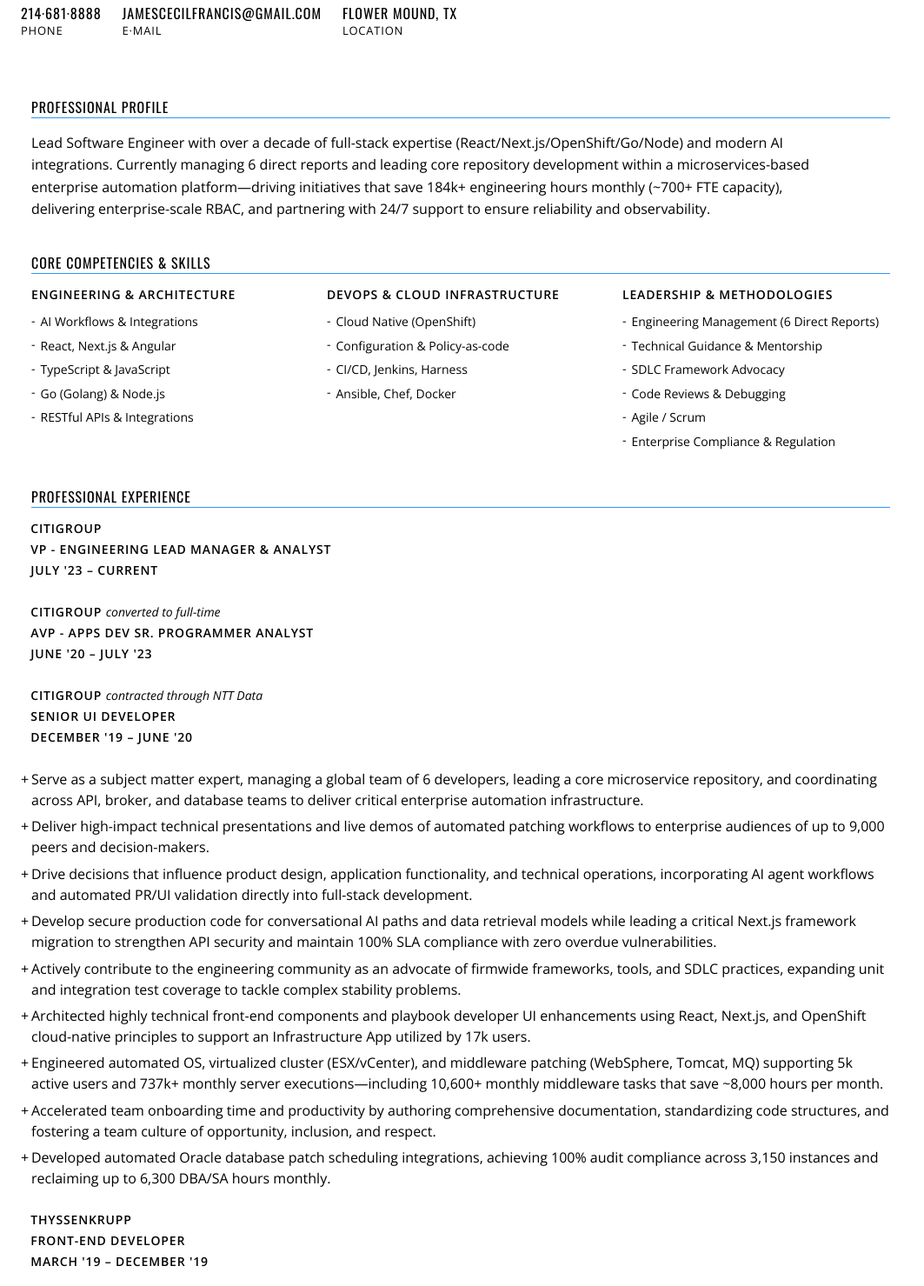
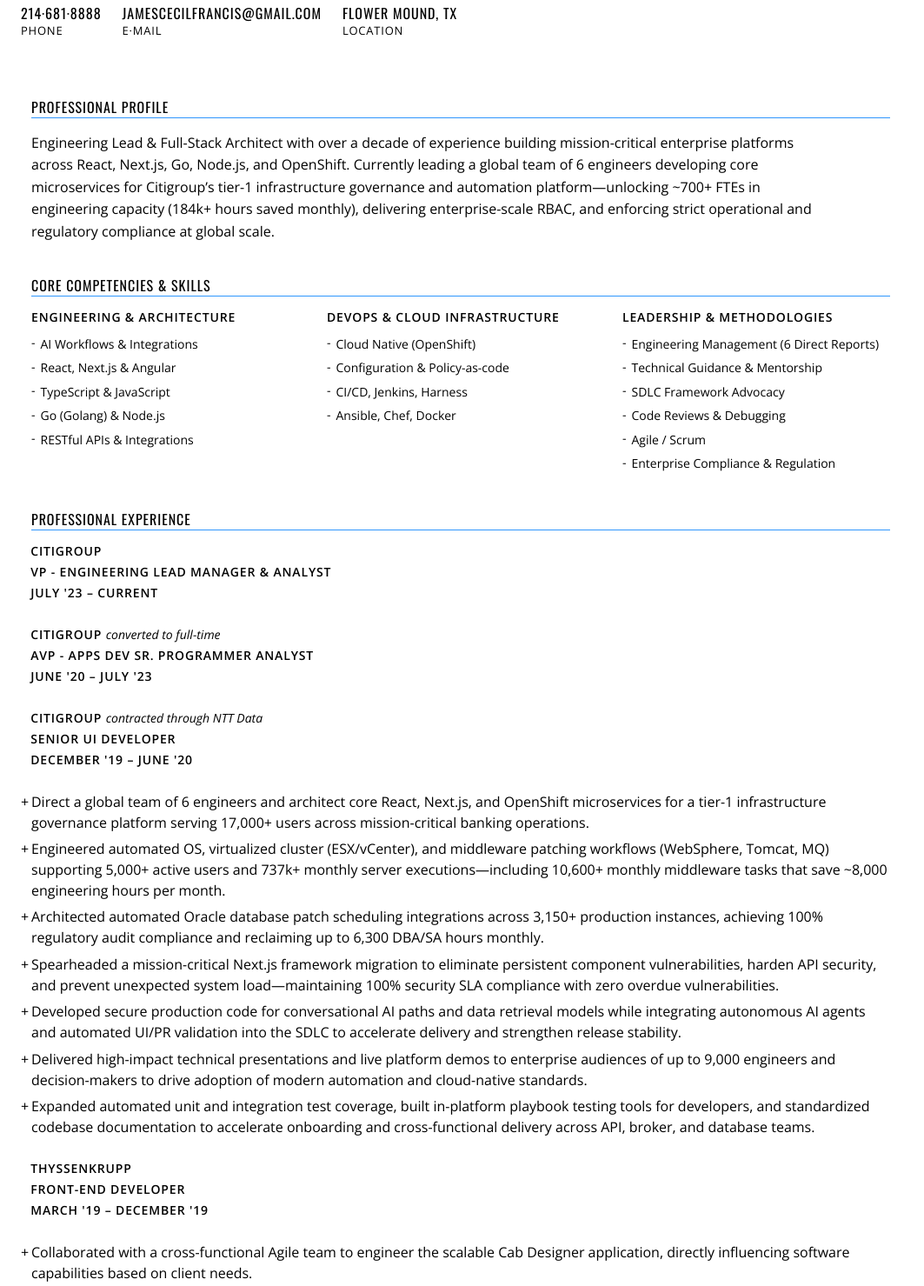
Before and after one commit to jcfrancisIII/resume, a plain HTML site: page index.html in a window 1280 px wide. Shown: the part 64-1543 px from the top of the page at 87% size, without its empty margins (0-1063 px from the left). Drawn offline with nearby package versions, Linux system fonts and the light colour scheme.

Commit message:
Integrate 2026 review metrics and restructure Citigroup experience for higher impact
Update the professional summary and Citigroup experience bullets to incorporate key 2026 performance review accomplishments and monthly automation run-rate metrics without increasing resume length:
- Reframe the executive summary around leading core microservice development for a tier-1 infrastructure governance platform (~700+ FTE capacity unlocked / 184k+ engineering hours saved monthly).
- Consolidate and reorder Citigroup bullets from 9 to 7 impact-driven statements, leading with team management and 17k-user platform architecture rather than generic role descriptions.
- Add concrete monthly execution and compliance metrics across OS/cluster/middleware patching (737k+ monthly server executions, 10.6k+ middleware tasks saving ~8k hours/month), Oracle database patching (3,150+ instances, 100% audit compliance, up to 6.3k hours/month reclaimed), and the Next.js security migration (100% SLA compliance, zero overdue vulnerabilities).
- Remove duplicate metrics between the summary and bullets, drop the redundant "Team Oriented Work" section, update the page title to reflect Next.js/OpenShift, and fix HTML entity encoding issues.

```diff
--- a/index.html
+++ b/index.html
@@ -8,7 +8,7 @@
     />
     <meta charset="utf-8" />
     <title>
-      J.C. Francis III - Lead Software Engineer - Full Stack/React/AWS
+      J.C. Francis III - Lead Software Engineer - Full Stack / React / Next.js / OpenShift
     </title>
     <meta name="viewport" content="width=device-width, initial-scale=1.0" />
     <style>
@@ -439,7 +439,7 @@
         <li class="contact-list__item">
           <a id="obf-email" href="#">
             <span class="contact-list__value">Loading...</span>
-            <h3 class="contact-list__label">E·MAIL</h3>
+            <h3 class="contact-list__label">E&middot;MAIL</h3>
           </a>
         </li>
         <li class="contact-list__item">
@@ -450,13 +450,14 @@
       <div>
         <h2 class="section-title section-title--first">Professional Profile</h2>
         <p class="summary-text">
-          Lead Software Engineer with over a decade of full-stack expertise
-          (React/Next.js/OpenShift/Go/Node) and modern AI integrations.
-          Currently managing 6 direct reports and leading core repository
-          development within a microservices-based enterprise automation
-          platform&mdash;driving initiatives that save 184k+ engineering hours
-          monthly (~700+ FTE capacity), delivering enterprise-scale RBAC, and
-          partnering with 24/7 support to ensure reliability and observability.
+          Engineering Lead &amp; Full-Stack Architect with over a decade of
+          experience building mission-critical enterprise platforms across React,
+          Next.js, Go, Node.js, and OpenShift. Currently leading a global team of
+          6 engineers developing core microservices for Citigroup&rsquo;s tier-1
+          infrastructure governance and automation platform&mdash;unlocking
+          ~700+ FTEs in engineering capacity (184k+ hours saved monthly),
+          delivering enterprise-scale RBAC, and enforcing strict operational and
+          regulatory compliance at global scale.
         </p>
 
         <h2 class="section-title">Core Competencies & Skills</h2>
@@ -526,54 +527,45 @@
           </h3>
 
           <p class="bullet-text bullet-text--no-margin">
-            Serve as a subject matter expert, managing a global team of 6
-            developers, leading a core microservice repository, and coordinating
-            across API, broker, and database teams to deliver critical
-            enterprise automation infrastructure.
-          </p>
-          <p class="bullet-text bullet-text--no-margin">
-            Deliver high-impact technical presentations and live demos of
-            automated patching workflows to enterprise audiences of up to 9,000
-            peers and decision-makers.
-          </p>
-          <p class="bullet-text bullet-text--no-margin">
-            Drive decisions that influence product design, application
-            functionality, and technical operations, incorporating AI agent
-            workflows and automated PR/UI validation directly into full-stack
-            development.
-          </p>
-          <p class="bullet-text bullet-text--no-margin">
-            Develop secure production code for conversational AI paths and data
-            retrieval models while leading a critical Next.js framework migration
-            to strengthen API security and maintain 100% SLA compliance with zero
-            overdue vulnerabilities.
-          </p>
-          <p class="bullet-text bullet-text--no-margin">
-            Actively contribute to the engineering community as an advocate of
-            firmwide frameworks, tools, and SDLC practices, expanding unit and
-            integration test coverage to tackle complex stability problems.
-          </p>
-          <p class="bullet-text bullet-text--no-margin">
-            Architected highly technical front-end components and playbook
-            developer UI enhancements using React, Next.js, and OpenShift
-            cloud-native principles to support an Infrastructure App utilized by
-            17k users.
+            Direct a global team of 6 engineers and architect core React,
+            Next.js, and OpenShift microservices for a tier-1 infrastructure
+            governance platform serving 17,000+ users across mission-critical
+            banking operations.
           </p>
           <p class="bullet-text bullet-text--no-margin">
             Engineered automated OS, virtualized cluster (ESX/vCenter), and
-            middleware patching (WebSphere, Tomcat, MQ) supporting 5k active
-            users and 737k+ monthly server executions&mdash;including 10,600+
-            monthly middleware tasks that save ~8,000 hours per month.
+            middleware patching workflows (WebSphere, Tomcat, MQ) supporting
+            5,000+ active users and 737k+ monthly server executions&mdash;including
+            10,600+ monthly middleware tasks that save ~8,000 engineering hours
+            per month.
           </p>
           <p class="bullet-text bullet-text--no-margin">
-            Accelerated team onboarding time and productivity by authoring
-            comprehensive documentation, standardizing code structures, and
-            fostering a team culture of opportunity, inclusion, and respect.
+            Architected automated Oracle database patch scheduling integrations
+            across 3,150+ production instances, achieving 100% regulatory audit
+            compliance and reclaiming up to 6,300 DBA/SA hours monthly.
+          </p>
+          <p class="bullet-text bullet-text--no-margin">
+            Spearheaded a mission-critical Next.js framework migration to
+            eliminate persistent component vulnerabilities, harden API security,
+            and prevent unexpected system load&mdash;maintaining 100% security
+            SLA compliance with zero overdue vulnerabilities.
+          </p>
+          <p class="bullet-text bullet-text--no-margin">
+            Developed secure production code for conversational AI paths and data
+            retrieval models while integrating autonomous AI agents and automated
+            UI/PR validation into the SDLC to accelerate delivery and strengthen
+            release stability.
+          </p>
+          <p class="bullet-text bullet-text--no-margin">
+            Delivered high-impact technical presentations and live platform demos
+            to enterprise audiences of up to 9,000 engineers and decision-makers
+            to drive adoption of modern automation and cloud-native standards.
           </p>
           <p class="bullet-text">
-            Developed automated Oracle database patch scheduling integrations,
-            achieving 100% audit compliance across 3,150 instances and
-            reclaiming up to 6,300 DBA/SA hours monthly.
+            Expanded automated unit and integration test coverage, built
+            in-platform playbook testing tools for developers, and standardized
+            codebase documentation to accelerate onboarding and cross-functional
+            delivery across API, broker, and database teams.
           </p>
 
           <h3 class="experience-title">
@@ -673,31 +665,11 @@
                 of DevOps (ICP-FDO)
               </p>
               <p class="bullet-text bullet-text--no-margin">
-                <strong>Scrum Alliance</strong><br />Certified ScrumMasterÂ®
+                <strong>Scrum Alliance</strong><br />Certified ScrumMaster&reg;
                 (CSM)
               </p>
               <p class="bullet-text bullet-text--no-margin">
                 <strong>CompTIA</strong><br />A+ Certified
-              </p>
-            </div>
-          </div>
-        </section>
-
-        <section class="full-width">
-          <h2 class="section-title">Team Oriented Work</h2>
-          <div class="flex-container">
-            <div class="flex-column">
-              <p class="bullet-text bullet-text--no-margin">
-                Empowering my team with the ability to present their work
-                dynamically while aligning technical parameters with core
-                business logic.
-              </p>
-            </div>
-            <div class="flex-column">
-              <p class="bullet-text bullet-text--no-margin">
-                Collaborating closely with database administrators, project
-                managers, and operations infrastructure engineers to secure
-                enterprise controls before code hits production.
               </p>
             </div>
           </div>
```
